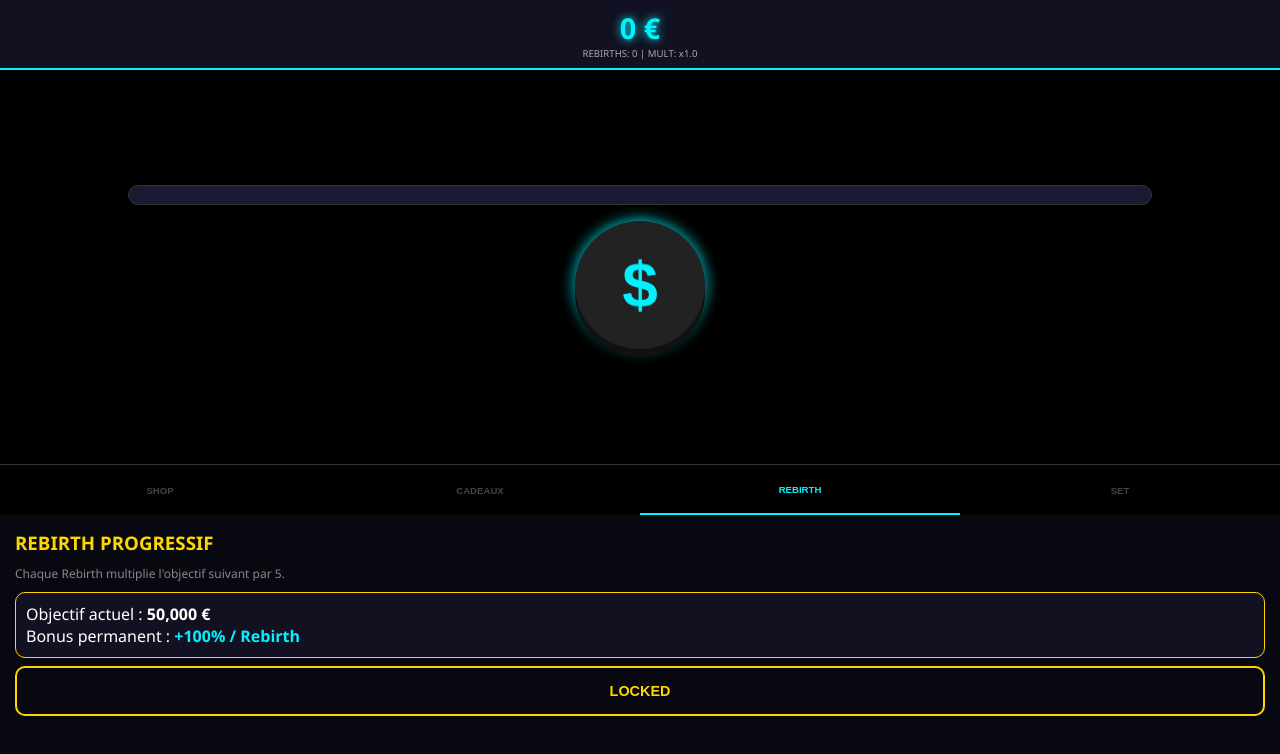
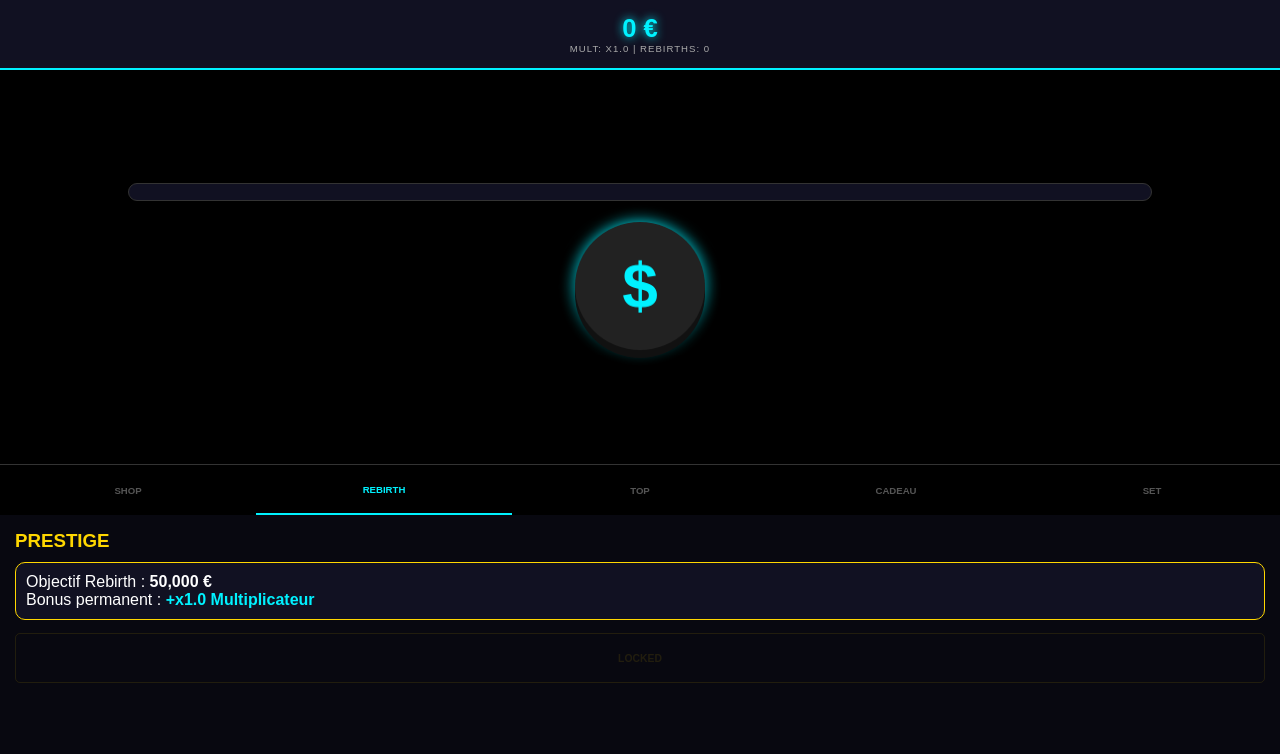
Before and after one commit to mrlxniia-tech/Cyber-tycoon, a plain HTML site: page index.html in a window 1280 px wide. Both pictures are taken after a click on the button "REBIRTH". Drawn offline with Linux system fonts and the light colour scheme.

Commit message:
Update index.html

```diff
--- a/index.html
+++ b/index.html
@@ -3,57 +3,63 @@
 <head>
     <meta charset="UTF-8">
     <meta name="viewport" content="width=device-width, initial-scale=1.0, maximum-scale=1.0, user-scalable=no">
-    <title>Cyber Tycoon V2.6</title>
+    <title>Cyber Tycoon V2.7 - Ultimate</title>
     <style>
         :root { --neon: #00f2ff; --bg: #050508; }
         .theme-red { --neon: #ff4757; }
         .theme-yellow { --neon: #ffd700; }
+        .theme-green { --neon: #2ecc71; }
         .theme-flame { --neon: #ff6a00; }
         .theme-rose-violet { --neon: #ff00ff; }
+        .theme-violet { --neon: #9b59b6; }
+        .theme-pink { --neon: #ff69b4; }
 
         * { box-sizing: border-box; -webkit-tap-highlight-color: transparent; margin: 0; padding: 0; }
-        body { background: #050508; color: white; font-family: 'Segoe UI', sans-serif; height: 100vh; display: flex; flex-direction: column; overflow: hidden; }
+        body { background: #050508; color: white; font-family: sans-serif; height: 100vh; display: flex; flex-direction: column; overflow: hidden; }
 
-        #h { height: 70px; background: #112; border-bottom: 2px solid var(--neon); display: flex; flex-direction: column; align-items: center; justify-content: center; position: relative; }
-        #m { font-size: 1.8rem; font-weight: bold; color: var(--neon); text-shadow: 0 0 10px var(--neon); }
+        /* HEADER */
+        #h { height: 70px; background: #112; border-bottom: 2px solid var(--neon); display: flex; flex-direction: column; align-items: center; justify-content: center; box-shadow: 0 0 15px var(--neon); }
+        #m { font-size: 1.6rem; font-weight: bold; color: var(--neon); text-shadow: 0 0 10px var(--neon); }
+        #stats-bar { font-size: 0.6rem; color: #aaa; text-transform: uppercase; letter-spacing: 1px; }
 
-        #cz { flex: 1; display: flex; flex-direction: column; align-items: center; justify-content: center; background: #000; gap: 15px; }
+        /* JEU */
+        #cz { flex: 1; display: flex; flex-direction: column; align-items: center; justify-content: center; background: #000; gap: 20px; }
 
-        /* BOUTON 3D */
+        #goal-container { width: 80%; background: #112; height: 18px; border-radius: 10px; border: 1px solid #333; overflow: hidden; position: relative; }
+        #goal-bar { height: 100%; background: var(--neon); width: 0%; transition: 0.3s; box-shadow: 0 0 10px var(--neon); }
+        #goal-text { position: absolute; width: 100%; text-align: center; font-size: 0.65rem; font-weight: bold; line-height: 18px; color: #fff; }
+
         #btn {
             width: 130px; height: 130px; border-radius: 50%; background: #222; border: none;
             color: var(--neon); font-size: 4rem; font-weight: bold; cursor: pointer;
             box-shadow: 0 8px 0 #111, 0 15px 20px rgba(0,0,0,0.5), 0 0 15px var(--neon);
             transition: 0.1s; transform: rotateX(10deg);
         }
-        #btn:active { transform: translateY(6px) rotateX(10deg); box-shadow: 0 2px 0 #111, 0 5px 10px rgba(0,0,0,0.5), 0 0 25px var(--neon); }
+        #btn:active { transform: translateY(6px) rotateX(10deg); box-shadow: 0 2px 0 #111, 0 0 20px var(--neon); }
 
-        /* BARRE D'OBJECTIF */
-        #goal-container { width: 80%; background: #1a1a33; height: 20px; border-radius: 10px; border: 1px solid #333; overflow: hidden; position: relative; }
-        #goal-bar { height: 100%; background: linear-gradient(90deg, var(--neon), #0066ff); width: 0%; transition: 0.3s; }
-        #goal-text { position: absolute; width: 100%; text-align: center; font-size: 0.7rem; font-weight: bold; line-height: 20px; color: white; text-shadow: 1px 1px 2px black; }
-
+        /* INTERFACE BAS */
         #ui { height: 42vh; background: #080810; display: flex; flex-direction: column; border-top: 1px solid #333; }
-        #nav { display: flex; height: 50px; background: #000; }
-        .t-btn { flex: 1; border: none; background: none; color: #444; font-weight: bold; font-size: 0.6rem; }
+        #nav { display: flex; height: 50px; background: #000; overflow-x: auto; }
+        .t-btn { flex: 1; min-width: 80px; border: none; background: none; color: #555; font-weight: bold; font-size: 0.6rem; }
         .t-btn.active { color: var(--neon); border-bottom: 2px solid var(--neon); }
 
-        .p { flex: 1; overflow-y: scroll; padding: 15px 15px 60px 15px; display: none; }
+        .p { flex: 1; overflow-y: scroll; padding: 15px 15px 70px 15px; display: none; }
         .p.active { display: block; }
 
         .card { background: #112; padding: 10px; border-radius: 10px; margin-bottom: 8px; border: 1px solid #222; }
-        .b-btn { background: #000; color: var(--neon); border: 1px solid var(--neon); padding: 7px; border-radius: 5px; font-weight: bold; font-size: 0.65rem; cursor: pointer; }
+        .b-btn { background: #000; color: var(--neon); border: 1px solid var(--neon); padding: 8px; border-radius: 5px; font-weight: bold; font-size: 0.65rem; width: 100%; cursor: pointer; margin-top: 5px; }
         .b-btn:disabled { opacity: 0.1; }
 
-        .gift-btn { width: 100%; padding: 15px; background: linear-gradient(135deg, gold, #b8860b); color: black; border: none; border-radius: 10px; font-weight: bold; font-size: 0.9rem; cursor: pointer; margin-bottom: 10px; animation: glow 2s infinite; }
-        @keyframes glow { 0%, 100% { box-shadow: 0 0 5px gold; } 50% { box-shadow: 0 0 20px gold; } }
+        /* GRILLE COULEURS */
+        .color-grid { display: grid; grid-template-columns: repeat(4, 1fr); gap: 8px; margin: 10px 0; }
+        .c-box { height: 35px; border-radius: 5px; border: 1px solid #333; cursor: pointer; }
     </style>
 </head>
 <body id="b">
 
     <div id="h">
         <div id="m">0 €</div>
-        <div style="font-size:0.6rem; color:#aaa">REBIRTHS: <span id="rb-count">0</span> | MULT: x<span id="mult-val">1.0</span></div>
+        <div id="stats-bar">MULT: x<span id="mv">1.0</span> | REBIRTHS: <span id="rc">0</span></div>
     </div>
 
     <div id="cz">
@@ -67,38 +73,57 @@
     <div id="ui">
         <div id="nav">
             <button class="t-btn active" onclick="tab(event, 's')">SHOP</button>
-            <button class="t-btn" onclick="tab(event, 'g')">CADEAUX</button>
             <button class="t-btn" onclick="tab(event, 'r')">REBIRTH</button>
+            <button class="t-btn" onclick="tab(event, 't')">TOP</button>
+            <button class="t-btn" onclick="tab(event, 'g')">CADEAU</button>
             <button class="t-btn" onclick="tab(event, 'c')">SET</button>
         </div>
 
         <div id="s" class="p active"></div>
 
-        <div id="g" class="p">
-            <h3 style="color:gold; margin-bottom:15px">RÉCOMPENSES</h3>
-            <button id="weekly-btn" class="gift-btn" onclick="claimGift()">🎁 CADEAU HEBDOMADAIRE<br><span id="gift-timer">DISPONIBLE !</span></button>
-            <div class="card"><p style="font-size:0.8rem">Reviens chaque semaine pour un boost massif d'argent !</p></div>
+        <div id="r" class="p">
+            <h3 style="color:gold">PRESTIGE</h3>
+            <div class="card" style="border-color:gold; margin-top:10px;">
+                <p>Objectif Rebirth : <b id="rb-goal-val">50,000 €</b></p>
+                <p>Bonus permanent : <b style="color:var(--neon)">+x1.0 Multiplicateur</b></p>
+            </div>
+            <button id="rb-btn" class="b-btn" style="height:50px; color:gold; border-color:gold;" onclick="doRebirth()">LOCKED</button>
         </div>
 
-        <div id="r" class="p">
-            <h3 style="color:gold">REBIRTH PROGRESSIF</h3>
-            <p style="font-size:0.75rem; color:#888; margin: 10px 0;">Chaque Rebirth multiplie l'objectif suivant par 5.</p>
-            <div class="card" style="border-color:gold">
-                <p>Objectif actuel : <b id="rb-goal-text">50k €</b></p>
-                <p>Bonus permanent : <b style="color:var(--neon)">+100% / Rebirth</b></p>
-            </div>
-            <button id="reb-btn" class="gift-btn" style="background:none; color:gold; border:2px solid gold; animation:none;" onclick="doRebirth()">LOCKED</button>
+        <div id="t" class="p">
+            <h3 style="color:var(--neon)">CLASSEMENT GLOBAL</h3>
+            <div class="card"><span>#1 MasterHacker</span><span style="float:right">999.9M €</span></div>
+            <div class="card"><span>#2 CryptoKing</span><span style="float:right">50.0M €</span></div>
+            <div class="card" style="border-color:var(--neon)"><span id="disp-name">Toi</span><span style="float:right" id="disp-money">0 €</span></div>
+        </div>
+
+        <div id="g" class="p">
+            <h3 style="color:gold">RÉCOMPENSES</h3>
+            <button class="b-btn" style="height:60px; background:gold; color:black; font-size:1rem;" onclick="claimGift()">🎁 RÉCUPÉRER MON CADEAU</button>
+            <p style="font-size:0.7rem; margin-top:10px; text-align:center; color:#666;">Disponible toutes les 24h</p>
         </div>
 
         <div id="c" class="p">
-            <h3 style="color:var(--neon)">RÉGLAGES</h3>
-            <input type="text" id="ni" maxlength="12" placeholder="Ton pseudo" style="width:100%; padding:10px; margin:10px 0; background:#000; border:1px solid #333; color:white;" onchange="g.n=this.value; draw();">
-            <button class="b-btn" style="width:100%; background:gold; color:black; height:40px" onclick="window.location.href='mailto:Mrlxniia@gmail.com'">SUPPORT PAR MAIL</button>
+            <h3>PERSONNALISATION</h3>
+            <input type="text" id="ni" maxlength="12" placeholder="Pseudo" style="width:100%; padding:10px; margin:10px 0; background:#000; color:#fff; border:1px solid #333;" onchange="g.n=this.value; draw();">
+
+            <p style="font-size:0.7rem; color:#888;">COULEUR NÉON :</p>
+            <div class="color-grid">
+                <div class="c-box" style="background:#00f2ff" onclick="st('default')"></div>
+                <div class="c-box" style="background:#ff4757" onclick="st('red')"></div>
+                <div class="c-box" style="background:#ffd700" onclick="st('yellow')"></div>
+                <div class="c-box" style="background:#2ecc71" onclick="st('green')"></div>
+                <div class="c-box" style="background:#ff6a00" onclick="st('flame')"></div>
+                <div class="c-box" style="background:#ff00ff" onclick="st('rose-violet')"></div>
+                <div class="c-box" style="background:#9b59b6" onclick="st('violet')"></div>
+                <div class="c-box" style="background:#ff69b4" onclick="st('pink')"></div>
+            </div>
+            <button class="b-btn" style="background:gold; color:black;" onclick="window.location.href='mailto:Mrlxniia@gmail.com'">SUPPORT</button>
         </div>
     </div>
 
     <script>
-        let g = { m: 0, n: "Hacker", s: true, mult: 1.0, rb: 0, lastGift: 0 };
+        let g = { m: 0, n: "Hacker", t: "default", mult: 1.0, rb: 0, lastG: 0 };
         let it = [
             {n:"Clavier Néon", c:15, p:1, q:0, type:"click"},
             {n:"Bot Discord", c:150, p:3, q:0, type:"auto"},
@@ -111,56 +136,53 @@
             g.m += p * g.mult; draw();
         }
 
-        function claimGift() {
-            let now = Date.now();
-            if(now - g.lastGift > 604800000 || g.lastGift == 0) { // 7 jours en ms
-                let bonus = 10000 * g.mult;
-                g.m += bonus; g.lastGift = now;
-                alert("🎁 Tu as reçu " + bonus.toLocaleString() + " € !");
-                draw();
-            } else { alert("Attends encore un peu !"); }
+        function buy(i) {
+            if(g.m >= it[i].c) { g.m -= it[i].c; it[i].q++; it[i].c = Math.floor(it[i].c * 1.6); draw(); }
         }
 
         function doRebirth() {
-            let currentGoal = 50000 * Math.pow(5, g.rb);
-            if(g.m >= currentGoal) {
+            let goal = 50000 * Math.pow(5, g.rb);
+            if(g.m >= goal) {
                 g.rb++; g.mult += 1.0; g.m = 0;
-                it.forEach(i => { i.q = 0; i.c = Math.floor(i.c / 2); }); // Réduit un peu les prix au reset
+                it.forEach(i => { i.q = 0; });
                 it[0].c=15; it[1].c=150; it[2].c=800; it[3].c=4500;
                 tab(null, 's'); draw();
-                alert("REBIRTH VALIDÉ !");
             }
         }
 
+        function claimGift() {
+            let now = Date.now();
+            if(now - g.lastG > 86400000) {
+                g.m += 5000 * g.mult; g.lastG = now; alert("Cadeau reçu !"); draw();
+            } else { alert("Reviens demain !"); }
+        }
+
         function draw() {
-            let currentGoal = 50000 * Math.pow(5, g.rb);
+            let goal = 50000 * Math.pow(5, g.rb);
             document.getElementById('m').innerText = Math.floor(g.m).toLocaleString() + " €";
-            document.getElementById('rb-count').innerText = g.rb;
-            document.getElementById('mult-val').innerText = g.mult.toFixed(1);
-            document.getElementById('rb-goal-text').innerText = currentGoal.toLocaleString() + " €";
-            document.getElementById('goal-text').innerText = "OBJECTIF : " + currentGoal.toLocaleString() + " €";
+            document.getElementById('mv').innerText = g.mult.toFixed(1);
+            document.getElementById('rc').innerText = g.rb;
+            document.getElementById('rb-goal-val').innerText = goal.toLocaleString() + " €";
+            document.getElementById('goal-text').innerText = "OBJECTIF : " + goal.toLocaleString() + " €";
+            document.getElementById('disp-money').innerText = Math.floor(g.m).toLocaleString() + " €";
+            document.getElementById('disp-name').innerText = g.n;
 
-            let percent = Math.min((g.m / currentGoal) * 100, 100);
-            document.getElementById('goal-bar').style.width = percent + "%";
+            let per = Math.min((g.m/goal)*100, 100);
+            document.getElementById('goal-bar').style.width = per + "%";
 
-            let rbBtn = document.getElementById('reb-btn');
-            if(g.m >= currentGoal) { rbBtn.disabled = false; rbBtn.innerText = "LANCER LE REBIRTH !"; rbBtn.style.background = "gold"; rbBtn.style.color = "black"; }
-            else { rbBtn.disabled = true; rbBtn.innerText = "LOCKED"; rbBtn.style.background = "none"; rbBtn.style.color = "gold"; }
+            let rbB = document.getElementById('rb-btn');
+            if(g.m >= goal) { rbB.disabled = false; rbB.innerText = "REBIRTH DISPONIBLE !"; rbB.style.background = "gold"; rbB.style.color="black"; }
+            else { rbB.disabled = true; rbB.innerText = "LOCKED"; rbB.style.background = "none"; }
 
             let h = "";
             it.forEach((item, i) => {
-                let p1 = item.c;
                 h += `<div class="card">
-                    <div><b>${item.n}</b> (x${item.q})<br><small>+${Math.floor(item.p*g.mult)}/clic</small></div>
-                    <button class="b-btn" ${g.m<p1?'disabled':''} onclick="buy(${i})">ACHETER: ${p1.toLocaleString()} €</button>
+                    <div><b>${item.n}</b> (x${item.q})<br><small>+${Math.floor(item.p*g.mult)}${item.type=='click'?'/clic':'/s'}</small></div>
+                    <button class="b-btn" ${g.m<item.c?'disabled':''} onclick="buy(${i})">ACHETER : ${item.c.toLocaleString()} €</button>
                 </div>`;
             });
             document.getElementById('s').innerHTML = h;
-            localStorage.setItem('CT_V26', JSON.stringify({g, it}));
-        }
-
-        function buy(i) {
-            if(g.m >= it[i].c) { g.m -= it[i].c; it[i].q++; it[i].c = Math.floor(it[i].c * 1.5); draw(); }
+            localStorage.setItem('CT_V27_FINAL', JSON.stringify({g, it}));
         }
 
         function tab(e, id) {
@@ -170,13 +192,15 @@
             if(e) e.target.classList.add('active');
         }
 
+        function st(t) { g.t=t; document.getElementById('b').className="theme-"+t; }
+
         window.onload = () => {
-            let s = localStorage.getItem('CT_V26');
-            if(s) { let d = JSON.parse(s); g = d.g; it = d.it; }
+            let s = localStorage.getItem('CT_V27_FINAL');
+            if(s) { let d = JSON.parse(s); g = d.g; it = d.it; st(g.t); document.getElementById('ni').value = g.n; }
             draw();
             setInterval(() => {
-                let auto = 0; it.forEach(item => { if(item.type=="auto") auto += item.q * item.p; });
-                g.m += (auto * g.mult)/10; draw();
+                let a = 0; it.forEach(i => { if(i.type=="auto") a += i.q * i.p; });
+                g.m += (a * g.mult)/10; draw();
             }, 100);
         };
     </script>
```
